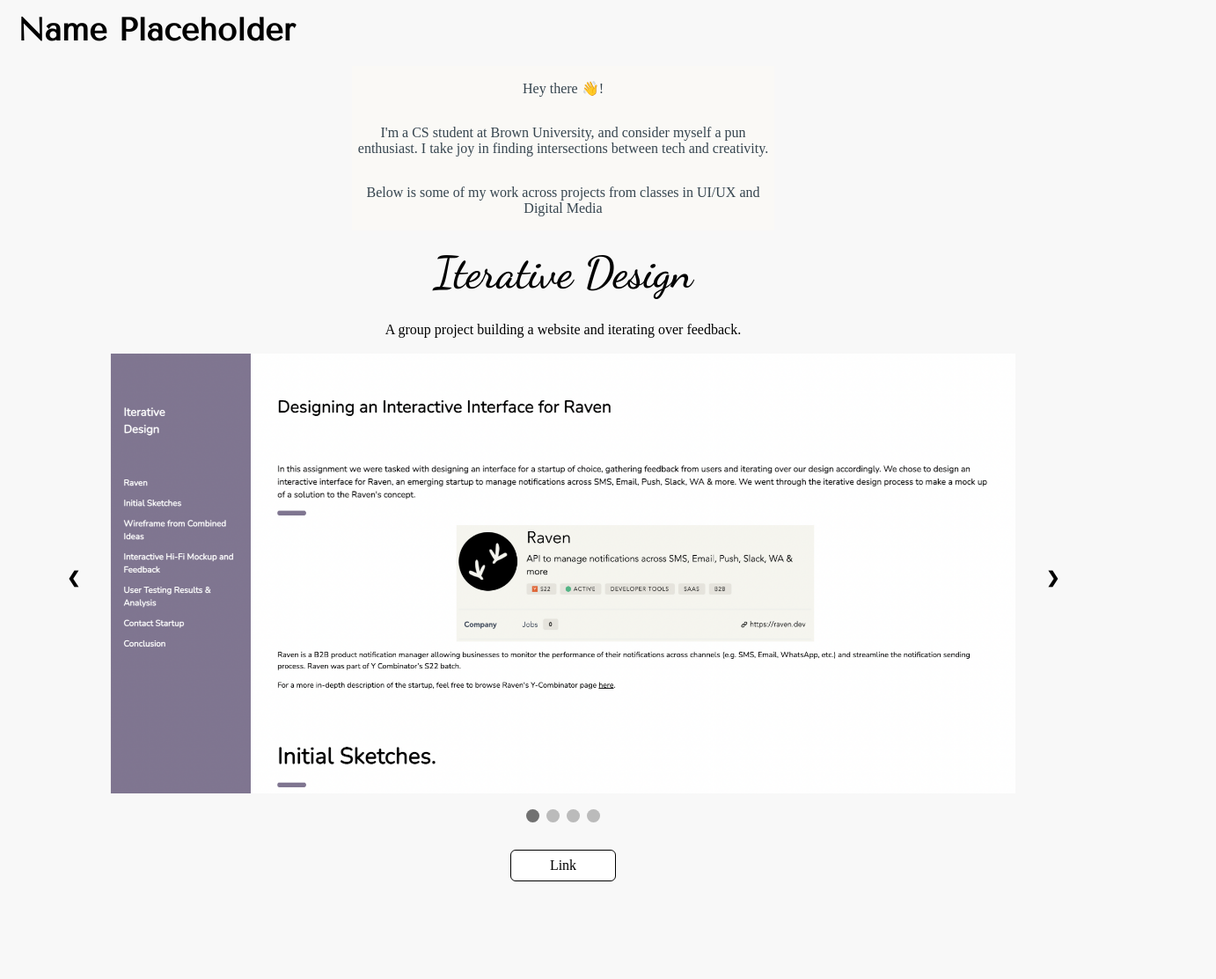
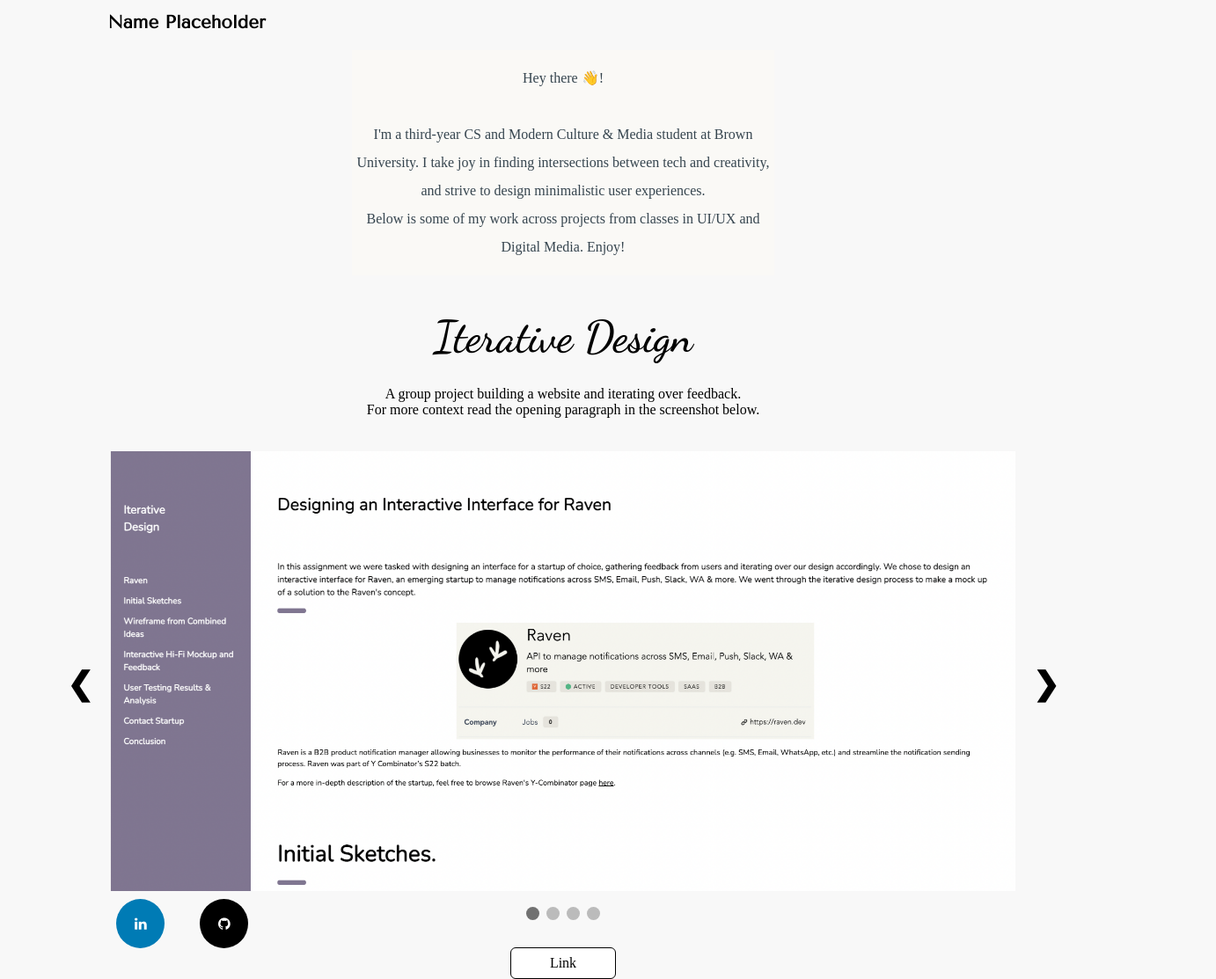
Before and after one commit to 2d0ohus0kd/portfolio, a plain HTML site: page index.html in a window 1280 px wide. Shown: the part 7-1120 px from the top of the page at 88% size, 1382 px wide, since content can reach past the window. Before the commit the page ends 1009 px from the top, so only its background shows below. Drawn offline with nearby package versions, Linux system fonts and the light colour scheme.

```diff
--- a/index.html
+++ b/index.html
@@ -14,6 +14,7 @@
     <link rel="stylesheet" href="style.css">
     <link rel="stylesheet" href="style.css">
     <link href="https://fonts.googleapis.com/css2?family=Tenor+Sans&display=swap" rel="stylesheet">
+    <link rel="stylesheet" href="https://cdnjs.cloudflare.com/ajax/libs/font-awesome/4.7.0/css/font-awesome.min.css">
     <script src="script.js"></script>
     <title>Portfolio</title>
 </head>
@@ -25,43 +26,39 @@
 
 
 <body>
-    <!-- <nav class="navbar">
-        <a class="navbar-item" href="#Home">HOME</a>
-        <a class="navbar-item" href="#Redesign">REDESIGN</a>
-        <a class="navbar-item" href="#InteractiveDesign">ITERATIVE DESIGN</a>
-        <a class="navbar-item" href="#Development">DEVELOPMENT</a>
-        <a class="navbar-item" href="#Puns">PUNS?</a>
-    </nav> -->
-    <h1 id="name">Name Placeholder</h1>
+    <header>
+        <h1 id="name">Name Placeholder</h1>
+    </header>
+
     <div id="app">
         <div class="blurb">
             <p>Hey there <span class="wave">👋</span>!</p>
-            <p>I'm a CS student at Brown University, and consider myself a pun enthusiast. I take joy in finding intersections between tech and creativity.</p>
-            <p>Below is some of my work across projects from classes in UI/UX and Digital Media</p>
+            <p>I'm a third-year CS and Modern Culture & Media student at Brown University. I take joy in finding intersections between tech and creativity, and strive to design minimalistic user experiences. <br> Below is some of my work across projects from classes in UI/UX and Digital Media. Enjoy!</p>
         </div>
         <br /><br /><br /><br /><br />
         <div class="slideshow-container">
             <div class="mySlides fade">
-                <img src="assets/iterative_design.png" style="max-height: 500px" class="gifs" />
                 <div class="text">
                     <h2>Iterative Design</h2>
-                    <p>A group project building a website and iterating over feedback.</p>
+                    <p>A group project building a website and iterating over feedback. <br> For more context read the opening paragraph in the screenshot below.</p>
                 </div>
+                <img src="assets/iterative_design.png" style="max-height: 500px" class="gifs" />
                 <a class="portfolio" href="https://browncsaccount.github.io/raven/" target="_blank">Link</a>
             </div>
             <div class="mySlides fade">
                 <img src="assets/responsive_redesign.png" style="max-height: 500px" class="gifs" />
                 <div class="text">
                     <h2>Responsive Redesign</h2>
-                    <p>A renovation of an existing website for Madrid European Bakery.</p>
+                    <p>A renovation of an existing website for Madrid European Bakery, responsive across mobile, desktop and tablet devices.</p>
                 </div>
                 <a class="portfolio" href="https://2d0ohus0kd.github.io/responsive_redesign_handin_final/" target="_blank">Link</a>
             </div>
             <div class="mySlides fade">
-                <img src="assets/development.png" style="max-height: 500px" class="gifs" />
+                <img src="assets/development_portfolio_screenshot.png" style="max-height: 500px" class="gifs" />
                 <div class="text">
                     <h2>Development</h2>
-                    <p>A React website for bakery item purchases with aggregator, filter and sort functionality.</p>
+                    <p>A React website for bakery item purchases with aggregator, filter and sort functionality.
+                        <!-- <br> Add/remove items to a cart, track its total price, and sort and filter across various criteria as you navigate through sweet and savory delicacies. </p> -->
                 </div>
                 <a class="portfolio" href="https://2d0ohus0kd.github.io/development_cs1300/" target="_blank">Link</a>
             </div>
@@ -69,9 +66,9 @@
                 <img src="assets/puns.png" style="max-height: 500px" class="gifs" />
                 <div class="text">
                     <h2>Punderstorm</h2>
-                    <p>An experimental hypertextual story with a witty twist.</p>
+                    <p>An experimental hypertextual story with a witty twist. <br> Click through the hyperlinks and make your way through a wonderful land of puns, or one might say a "punderland"</p>
                 </div>
-                <a class="portfolio" href="https://2d0ohus0kd.github.io/puns" target="_blank">Link</a>
+                <a class="portfolio" href="https://2d0ohus0kd.github.io/punderstorm_hand_in/" target="_blank">Link</a>
             </div>
 
 
@@ -86,6 +83,10 @@
             <span class="dot" onclick="currentSlide(4)"></span>
           </div>
     </div>
+    <footer>
+        <a class="fa fa-linkedin" href="https://www.linkedin.com/" target="_blank"></a>
+        <a class="fa fa-github" href="https://github.com/" target="_blank"></a>
+    </footer>
 </body>
 
 </html>
--- a/style.css
+++ b/style.css
@@ -26,9 +26,15 @@ body {
   100% { transform: rotate( 0.0deg) }
 }
 
+header {
+  display: flex;
+  margin-left: 8vw;
+  /* font-size: 20px; */
+}
 #name {
+  /* margin-left: 75px; */
   font-family: 'Tenor Sans', sans-serif;
-  font-size: 36px;
+  font-size: 1.6vw;
 }
 
 .navbar {
@@ -58,7 +64,6 @@ html,
 body {
   font-family: "Alkalami", serif;
   padding: 0px;
-  margin: 0px;
   width: 100%;
   height: 100%;
 }
@@ -96,7 +101,7 @@ h3 {
   padding: 16px;
   color: black;
   font-weight: bold;
-  font-size: 18px;
+  font-size: 36px;
   transition: 0.6s ease;
   border-radius: 0 3px 3px 0;
   user-select: none;
@@ -121,20 +126,21 @@ h3 {
   color: #36454F;
   margin-left: 400px;
   margin-right: 400px;
+  margin-bottom: 60px;
   font-family: "Alkalami", serif;
   display: flex;
   flex-direction: column;
   align-content: center;
   align-items: center;
   text-align: center;
+  line-height: 2;
 }
 .text {
   /* font-family: "Dancing Script", cursive;
   font-size: 25px; */
-  padding: 8px 12px;
   font-family: "Alkalami", serif;
   position: absolute;
-  top: -150px;
+  top: -180px;
   width: 100%;
   text-align: center;
 }
@@ -196,3 +202,39 @@ h3 {
   margin-left: auto;
   margin-right: auto;
 }
+footer {
+  /* background-color: #E3EEF2; */
+  /* border-top: 2px solid  #E2F3F3; */
+  position: absolute;
+  bottom: -300px;
+  padding: 10px;
+  width: 100%;
+  display: flex;
+  flex-direction: row;
+  justify-content: flex-start;
+  align-items: center;
+  margin-left: 8vw;
+}
+
+.fa {
+  padding: 20px;
+  font-size: 20px;
+  width: 55px;
+  text-align: center;
+  text-decoration: none;
+  margin: 5px 20px;
+  border-radius: 100%;
+}
+
+.fa:hover {
+  opacity: 0.7;
+}
+.fa-linkedin {
+  background: #007bb5;
+  color: white;
+}
+
+.fa-github {
+  background: black;
+  color: white;
+}
```
Also changed, not shown: assets/development_portfolio_screenshot.png (added), 2 other files.
